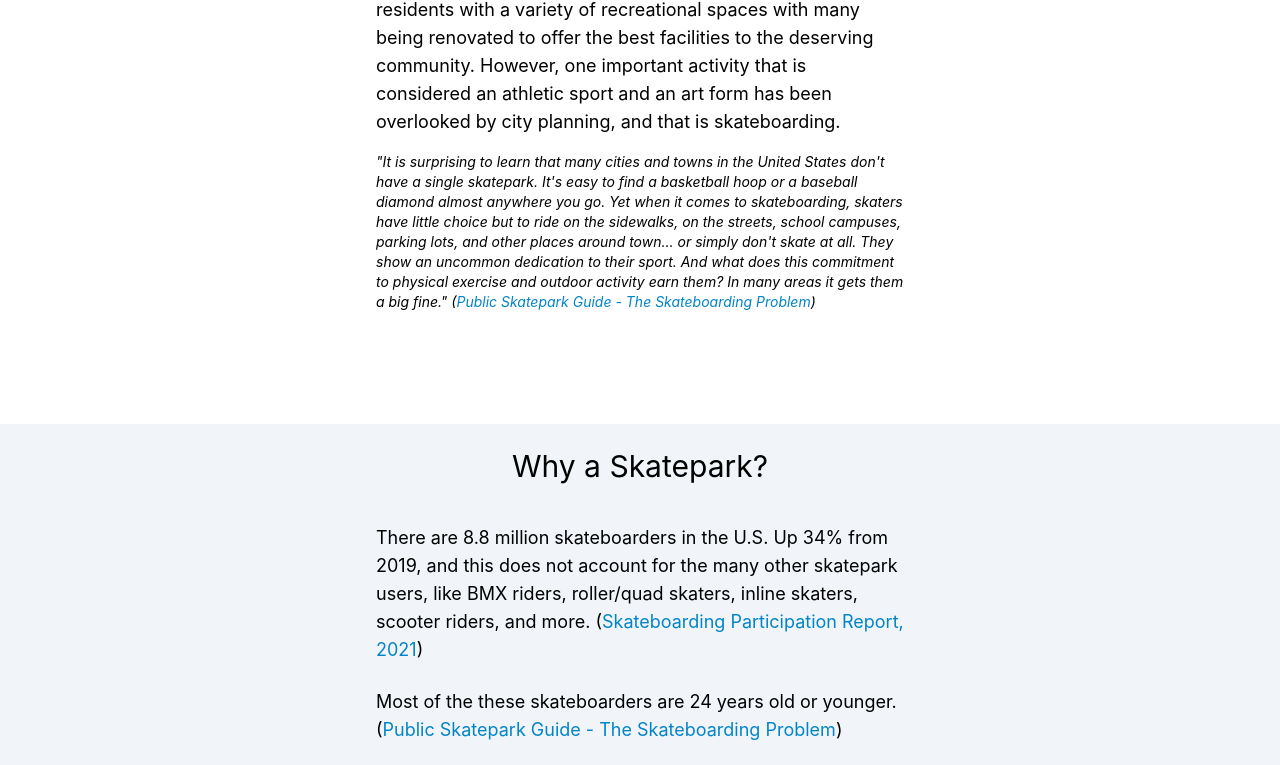
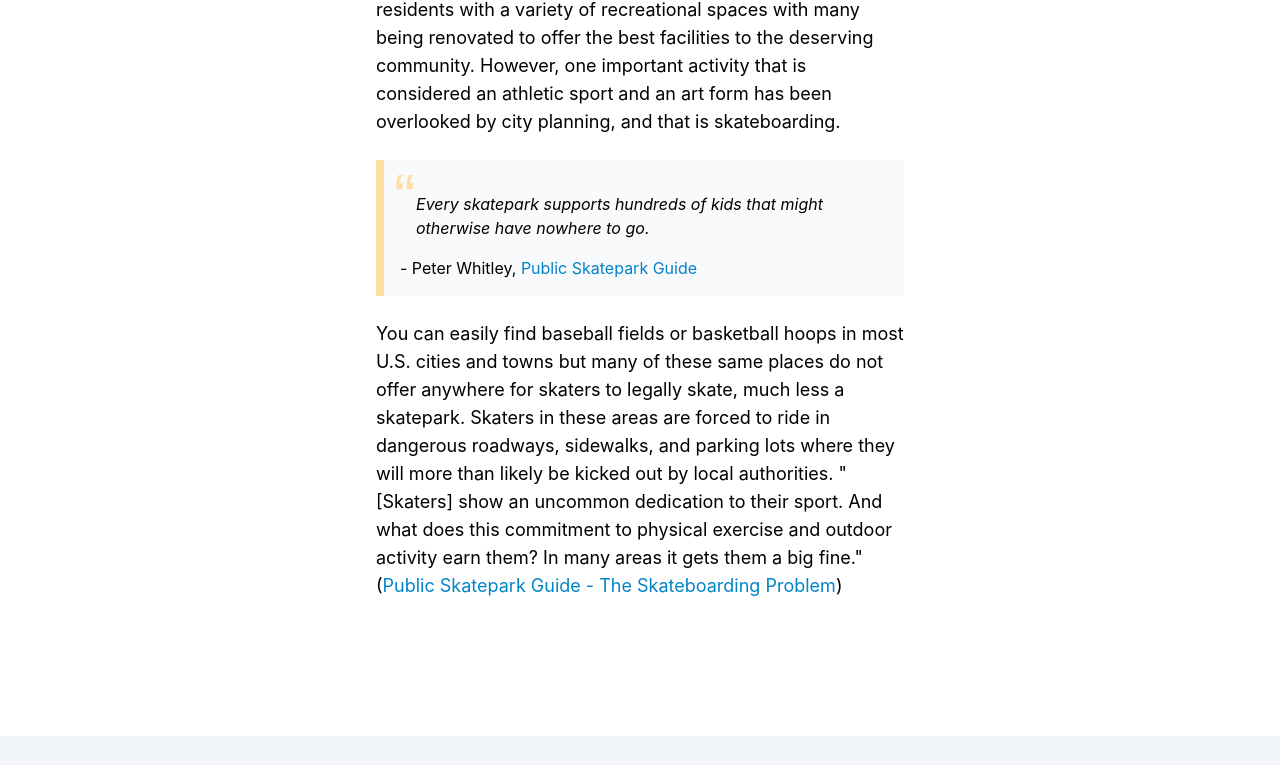
Before and after one commit to shawnlknight/park-circle-skate, a Next.js app: page / in a window 1280 px wide. Shown: the part 746-1511 px from the top of the page. Built offline with nearby package versions, Linux system fonts and the light colour scheme.

Commit message:
add quote styling

```diff
--- a/pages/index.js
+++ b/pages/index.js
@@ -36,7 +36,7 @@ export default function Home() {
         <div className="mb-28 text-center max-w-xl px-6 flex flex-col gap-8">
           <h2 className="text-3xl mb-2">The Problem</h2>
           <div className="text-left">
-            <p className="text-lg mb-4">
+            <p className="text-lg mb-6">
               The City of North Charleston has provided Park Circle residents
               with a variety of recreational spaces with many being renovated to
               offer the best facilities to the deserving community. However, one
@@ -44,17 +44,33 @@ export default function Home() {
               form has been overlooked by city planning, and that is
               skateboarding.
             </p>
-            <p className="italic text-sm">
-              &quot;It is surprising to learn that many cities and towns in the
-              United States don&apos;t have a single skatepark. It&apos;s easy
-              to find a basketball hoop or a baseball diamond almost anywhere
-              you go. Yet when it comes to skateboarding, skaters have little
-              choice but to ride on the sidewalks, on the streets, school
-              campuses, parking lots, and other places around town... or simply
-              don&apos;t skate at all. They show an uncommon dedication to their
-              sport. And what does this commitment to physical exercise and
-              outdoor activity earn them? In many areas it gets them a big
-              fine.&quot; (
+            <blockquote className={`${styles.blockquote} p-4 bg-slate-50 mb-6`}>
+              <p className="p-4 italic">
+                Every skatepark supports hundreds of kids that might otherwise
+                have nowhere to go.
+              </p>
+              <span>
+                - Peter Whitley,{' '}
+                <a
+                  className="text-sky-600 hover:text-sky-700"
+                  href="https://publicskateparkguide.org"
+                  target="_blank"
+                  rel="noreferrer"
+                >
+                  Public Skatepark Guide
+                </a>
+              </span>
+            </blockquote>
+            <p className="text-lg mb-6">
+              You can easily find baseball fields or basketball hoops in most
+              U.S. cities and towns but many of these same places do not offer
+              anywhere for skaters to legally skate, much less a skatepark.
+              Skaters in these areas are forced to ride in dangerous roadways,
+              sidewalks, and parking lots where they will more than likely be
+              kicked out by local authorities. &quot;[Skaters] show an uncommon
+              dedication to their sport. And what does this commitment to
+              physical exercise and outdoor activity earn them? In many areas it
+              gets them a big fine.&quot; (
               <a
                 className="text-sky-600 hover:text-sky-700"
                 href="https://publicskateparkguide.org/vision/the-skateboarding-problem/"
--- a/styles/Home.module.css
+++ b/styles/Home.module.css
@@ -114,6 +114,21 @@ color: #fedea3; */
   color: #102538;
 }
 
+.blockquote {
+  border-left: 8px solid #fedea3;
+  position: relative;
+}
+
+.blockquote::before {
+  font-family: Arial;
+  content: '\201C';
+  color: #fedea3;
+  font-size: 4em;
+  position: absolute;
+  left: 10px;
+  top: -10px;
+}
+
 .logo {
   height: 1em;
   margin-left: 0.5rem;
```
